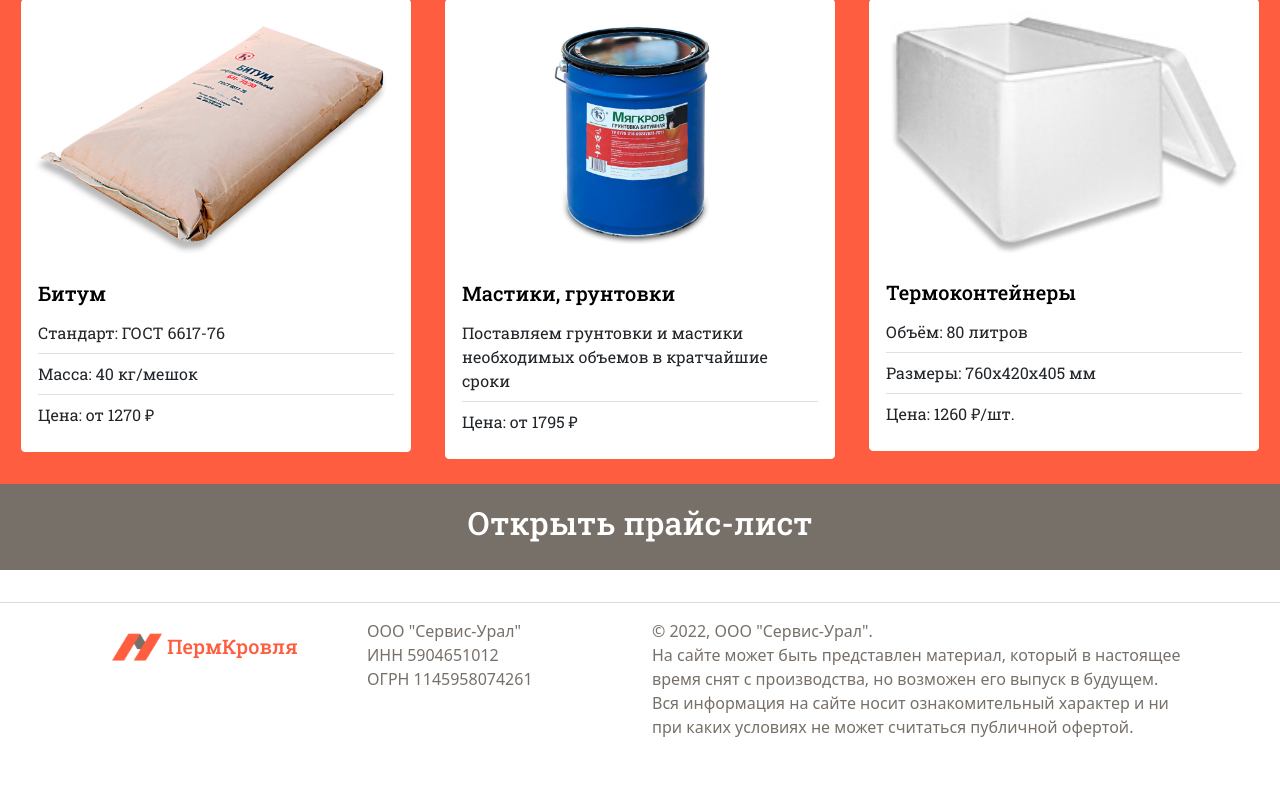
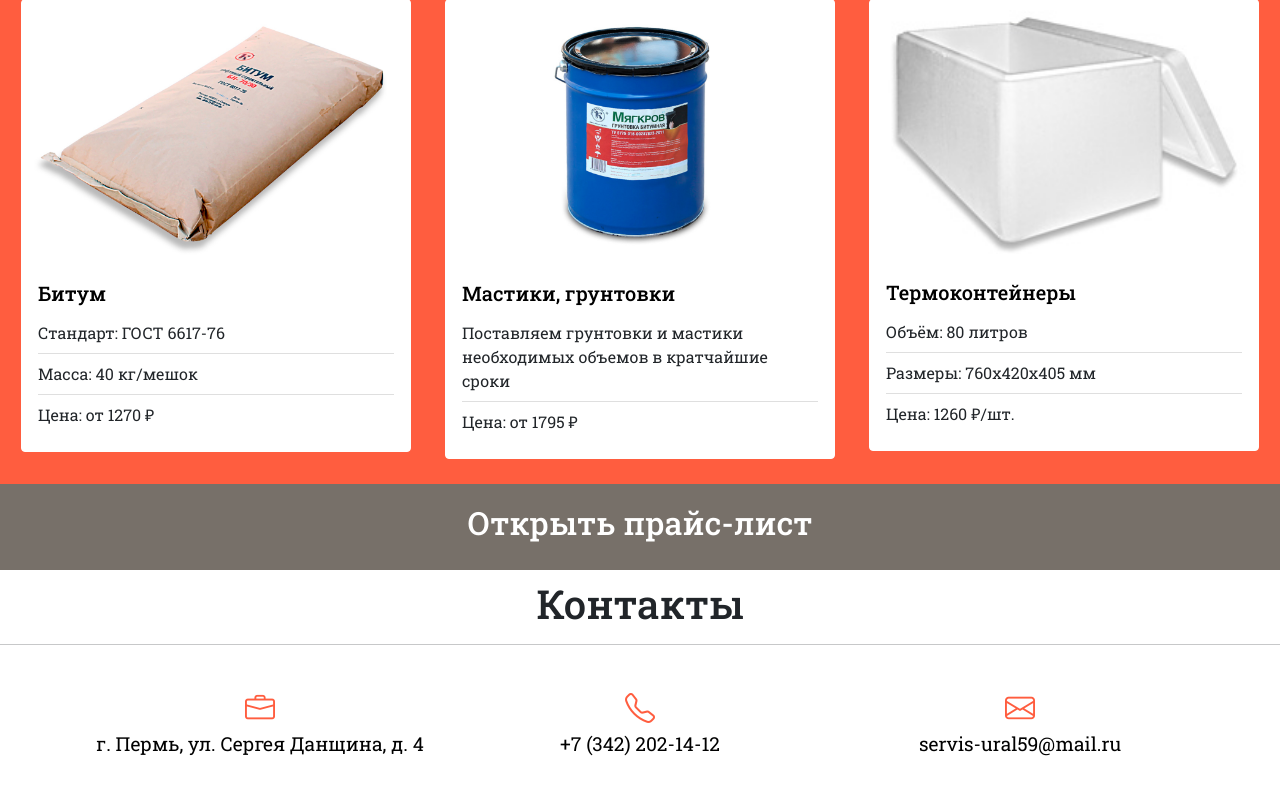
Before and after one commit to Nikulin-V/permkrovlya, a Django app: page / in a window 1280 px wide. Shown: the part 1451-2260 px from the top of the page. Before the commit the page ends 2188 px from the top, so only its background shows below. Run offline with Django 4.2, Linux system fonts and the light colour scheme.

Commit message:
Added contacts section Fixed footer resizing

```diff
--- /dev/null
+++ b/static/css/contacts.css
@@ -0,0 +1,27 @@
+#contacts {
+    text-align: center;
+    font-family: 'Roboto Slab', serif;
+}
+
+#contacts-heading {
+    position: sticky;
+    top: 0;
+    z-index: 100;
+    background-color: white;
+    padding-top: 10px;
+    padding-bottom: 0 !important;
+}
+
+.contacts-item {
+    font-size: 1.2rem;
+    text-decoration: none;
+}
+
+.contacts-icon  {
+    font-size: 30px;
+    color: #ff5d3f;
+}
+
+#map-div {
+    margin-top: 50px;
+}
--- a/static/css/footer.css
+++ b/static/css/footer.css
@@ -1,3 +1,7 @@
 footer {
     color: #777069;
 }
+
+footer > div > div > div > a {
+    width: 100%;
+}
--- /dev/null
+++ b/static/css/style.css
@@ -0,0 +1,8 @@
+a {
+    text-decoration: none;
+    color: black;
+}
+
+a:hover {
+    color: #ff5d3f;
+}
--- a/templates/base.html
+++ b/templates/base.html
@@ -21,6 +21,10 @@
           crossorigin="anonymous">
     <link rel="stylesheet" href="https://cdn.jsdelivr.net/npm/bootstrap-icons@1.8.1/font/bootstrap-icons.css">
 
+    <!-- CSS -->
+    <link rel="stylesheet" type="text/css" href="{% static 'css/style.css' %}">
+
+
     <!-- Google Fonts -->
     <link rel="preconnect" href="https://fonts.googleapis.com">
     <link rel="preconnect" href="https://fonts.gstatic.com" crossorigin>
--- /dev/null
+++ b/templates/contacts.html
@@ -0,0 +1,34 @@
+{% load static %}
+<link rel="stylesheet" type="text/css" href="{% static 'css/contacts.css' %}">
+
+<section id="contacts">
+    <div id="contacts-heading">
+        <h1>Контакты</h1>
+        <hr>
+    </div>
+    <br>
+    <div class="container">
+        <div class="row">
+            <div class="col contacts-item">
+                <i class="contacts-icon bi bi-briefcase"></i>
+                <br>
+                <a href="https://www.google.com/maps/dir//ул.+Сергея+Данщина,+4+Пермь+Пермский+край+614068/@58.011497,56.181138,18z/data=!4m8!4m7!1m0!1m5!1m1!1s0x43e8c76c13a06341:0x5900b6486aacb29d!2m2!1d56.181138!2d58.011497">
+                    г. Пермь, ул. Сергея Данщина, д. 4
+                </a>
+            </div>
+            <div class="col contacts-item">
+                <i class="contacts-icon bi bi-telephone"></i>
+                <br>
+                <a href="tel:83422021412">+7 (342) 202-14-12</a>
+            </div>
+            <div class="col contacts-item">
+                <i class="contacts-icon bi bi-envelope"></i>
+                <br>
+                <a href="mailto:servis-ural59@mail.ru">servis-ural59@mail.ru</a>
+            </div>
+        </div>
+        <div class="row" id="map-div">
+            <iframe src="https://www.google.com/maps/embed?pb=!1m18!1m12!1m3!1d1056.8149492562795!2d56.18038197442653!3d58.011034790903615!2m3!1f0!2f0!3f0!3m2!1i1024!2i768!4f13.1!3m3!1m2!1s0x43e8c76c13a06341%3A0x5900b6486aacb29d!2z0YPQuy4g0KHQtdGA0LPQtdGPINCU0LDQvdGJ0LjQvdCwLCA0LCDQn9C10YDQvNGMLCDQn9C10YDQvNGB0LrQuNC5INC60YDQsNC5LCA2MTQwNjg!5e0!3m2!1sru!2sru!4v1651495439540!5m2!1sru!2sru" width="800" height="600" style="border:0;" allowfullscreen="" loading="lazy" referrerpolicy="no-referrer-when-downgrade"></iframe>
+        </div>
+    </div>
+</section>
--- a/templates/footer.html
+++ b/templates/footer.html
@@ -5,7 +5,7 @@
     <hr>
     <div class="container">
         <div class="row">
-            <div class="col-md-3">
+            <div class="col-md-4">
                 <a class="navbar-brand" href="#" id="logo">
                     <img src="{% static '/images/Logo.png' %}"
                          width="50" height="50" alt="Logo" loading="lazy">
@@ -19,7 +19,7 @@
                     ОГРН 1145958074261<br>
                 </span>
             </div>
-            <div class="col-md-6">
+            <div class="col-md-5">
                 <span>
                 © 2022, ООО "Сервис-Урал".<br>
                 На сайте может быть представлен материал, который в настоящее время снят
--- a/templates/homepage/home.html
+++ b/templates/homepage/home.html
@@ -2,4 +2,5 @@
 
 {% block content %}
     {% include 'catalog.html' %}
+    {% include 'contacts.html' %}
 {% endblock %}
```
